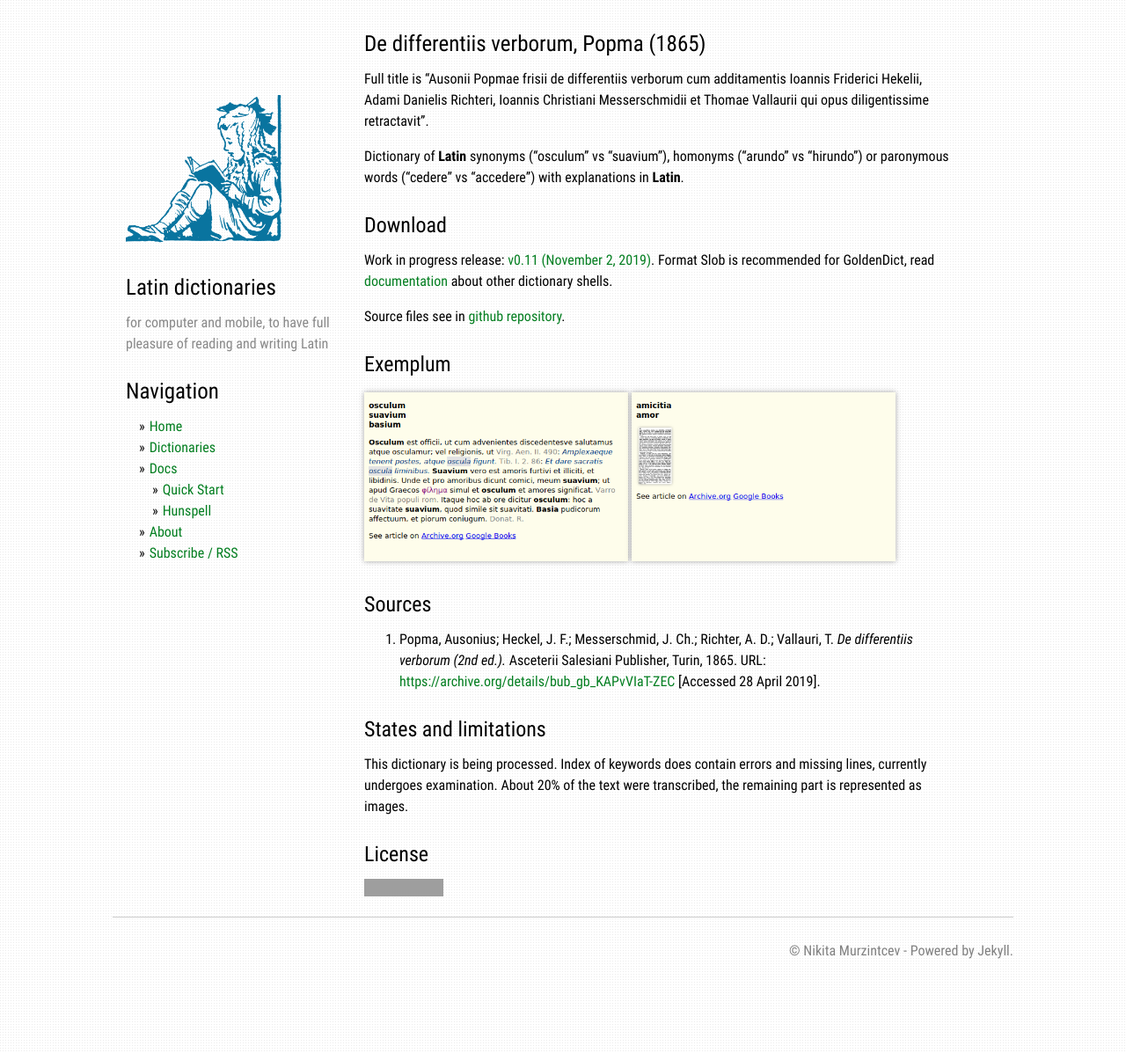
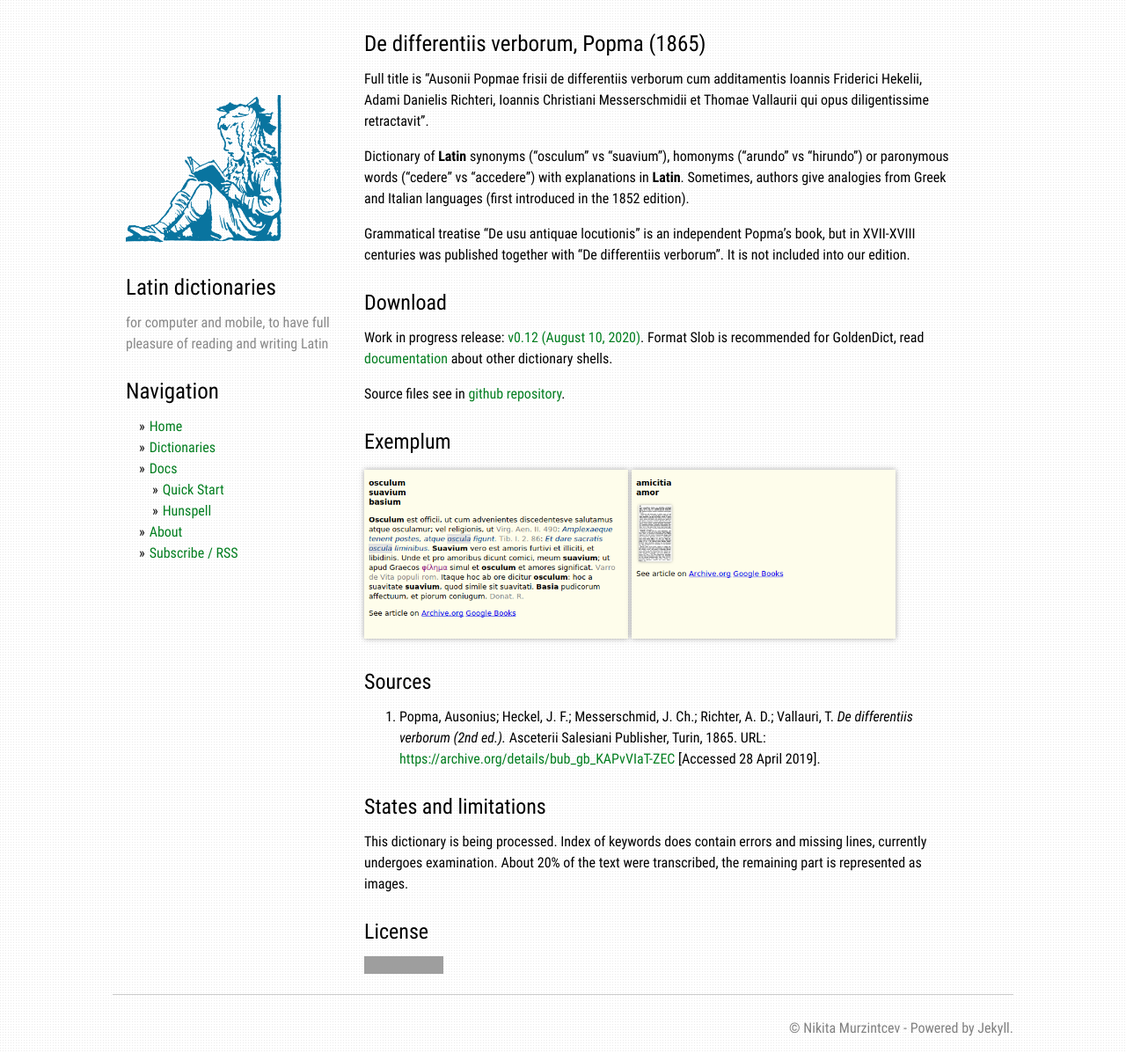
Before and after one commit to nikita-moor/dictionaries, a Jekyll site: the page built from _dictionaries/Popma1865.md, in a window 1280 px wide. Shown: the whole page at 88% size. Built offline with Jekyll 4.4.1, drawn with Linux system fonts in a browser that asks for light colours; grey boxes are pictures that could not be loaded.

Commit message:
Popma1865 v0.12

```diff
--- a/_dictionaries/Popma1865.md
+++ b/_dictionaries/Popma1865.md
@@ -11,12 +11,14 @@
 
 Full title is "Ausonii Popmae frisii de differentiis verborum cum additamentis Ioannis Friderici Hekelii, Adami Danielis Richteri, Ioannis Christiani Messerschmidii et Thomae Vallaurii qui opus diligentissime retractavit".
 
-Dictionary of **Latin** synonyms ("osculum" vs "suavium"), homonyms ("arundo" vs "hirundo") or paronymous words ("cedere" vs "accedere") with explanations in **Latin**.
+Dictionary of **Latin** synonyms ("osculum" vs "suavium"), homonyms ("arundo" vs "hirundo") or paronymous words ("cedere" vs "accedere") with explanations in **Latin**. Sometimes, authors give analogies from Greek and Italian languages (first introduced in the 1852 edition).
+
+Grammatical treatise "De usu antiquae locutionis" is an independent Popma's book, but in XVII-XVIII centuries was published together with "De differentiis verborum". It is not included into our edition.
 
 
 ## Download
 
-Work in progress release: [v0.11 (November 2, 2019)][2]. Format Slob is recommended for GoldenDict, read [documentation][3] about other dictionary shells.
+Work in progress release: [v0.12 (August 10, 2020)][2]. Format Slob is recommended for GoldenDict, read [documentation][3] about other dictionary shells.
 
 Source files see in [github repository][1].
 
@@ -46,5 +48,5 @@
 
 
 [1]: https://github.com/nikita-moor/latin-dictionary/tree/master/{{ page.nickname }}
-[2]: https://github.com/nikita-moor/latin-dictionary/releases/tag/2019-11-02
+[2]: https://github.com/nikita-moor/latin-dictionary/releases/tag/2020-08-10
 [3]: {{ site.baseurl }}{% link docs/docs.md %}
```
Also changed, not shown: _posts/2020-08-10-Popma1865.md (added, +15 -0 lines).
